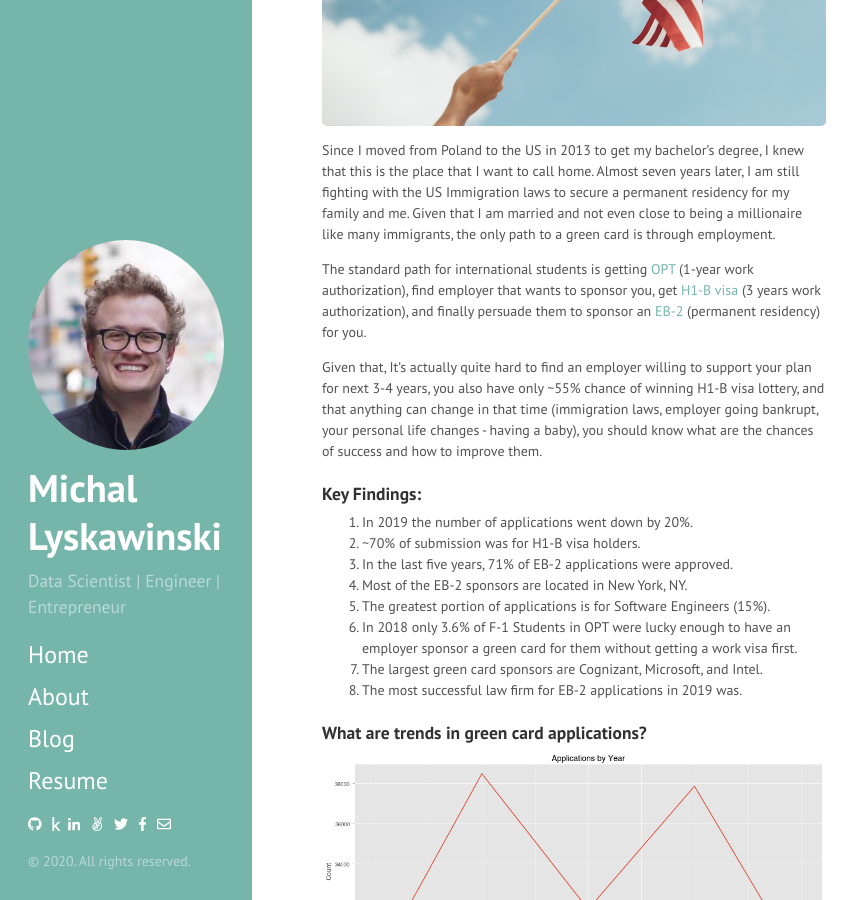
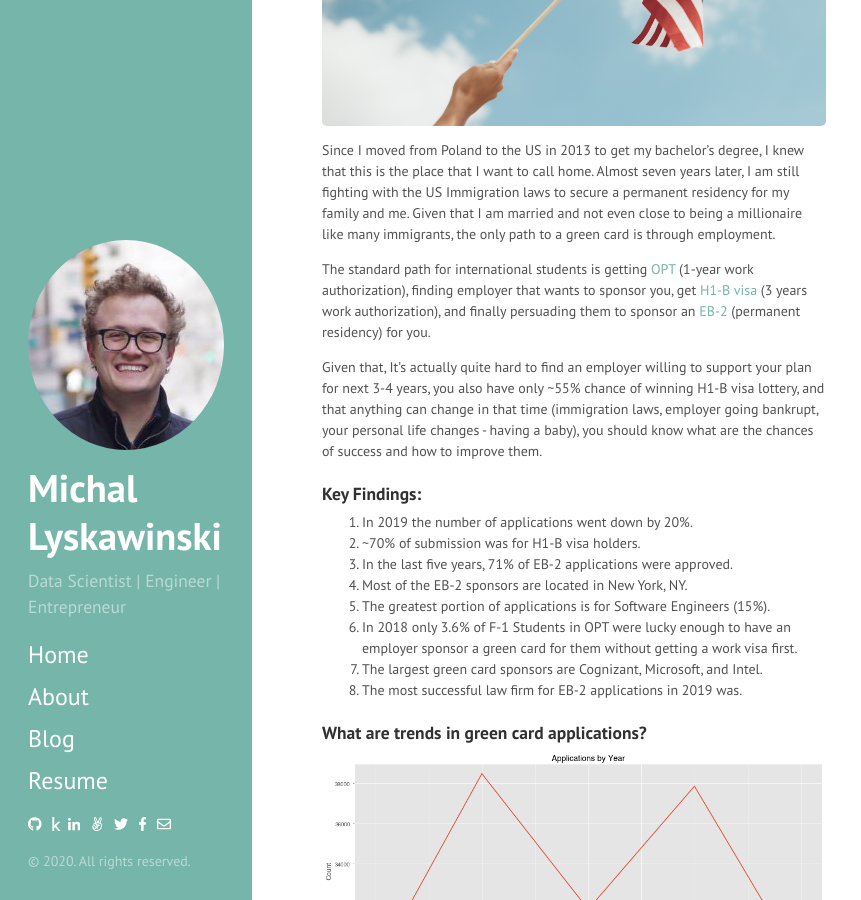
Before and after one commit to Michalos88/michallyskawinski.github.io, a Jekyll site: the page built from blog/2019/12/gc_app.md, in a window 1280 px wide and 900 px high, scrolled down 371 px. Shown: the whole window, without its empty margins (0-861 px from the left). Built offline with Jekyll 4.4.1, drawn with Linux system fonts in a browser that asks for light colours.

Commit message:
* Typos fix

```diff
--- a/blog/2019/12/gc_app.md
+++ b/blog/2019/12/gc_app.md
@@ -7,7 +7,7 @@ title: How to get lucky? A Data Scientist Guide to US Immigration
 <img src="/public/pics/gc_app.jpg">
 Since I moved from Poland to the US in 2013 to get my bachelor's degree, I knew that this is the place that I want to call home. Almost seven years later, I am still fighting with the US Immigration laws to secure a permanent residency for my family and me. Given that I am married and not even close to being a millionaire like many immigrants, the only path to a green card is through employment.
 
-The standard path for international students is getting [OPT](https://www.uscis.gov/opt) (1-year work authorization), find employer that wants to sponsor you, get [H1-B visa](https://www.uscis.gov/working-united-states/temporary-workers/h-1b-specialty-occupations-dod-cooperative-research-and-development-project-workers-and-fashion-models) (3 years work authorization), and finally persuade them to sponsor an [EB-2](https://www.uscis.gov/working-united-states/permanent-workers/employment-based-immigration-second-preference-eb-2) (permanent residency) for you.
+The standard path for international students is getting [OPT](https://www.uscis.gov/opt) (1-year work authorization), finding employer that wants to sponsor you, get [H1-B visa](https://www.uscis.gov/working-united-states/temporary-workers/h-1b-specialty-occupations-dod-cooperative-research-and-development-project-workers-and-fashion-models) (3 years work authorization), and finally persuading them to sponsor an [EB-2](https://www.uscis.gov/working-united-states/permanent-workers/employment-based-immigration-second-preference-eb-2) (permanent residency) for you.
 
 Given that, It's actually quite hard to find an employer willing to support your plan for next 3-4 years, you also have only ~55% chance of winning H1-B visa lottery, and that anything can change in that time (immigration laws, employer going bankrupt, your personal life changes - having a baby), you should know what are the chances of success and how to improve them.
 
```
